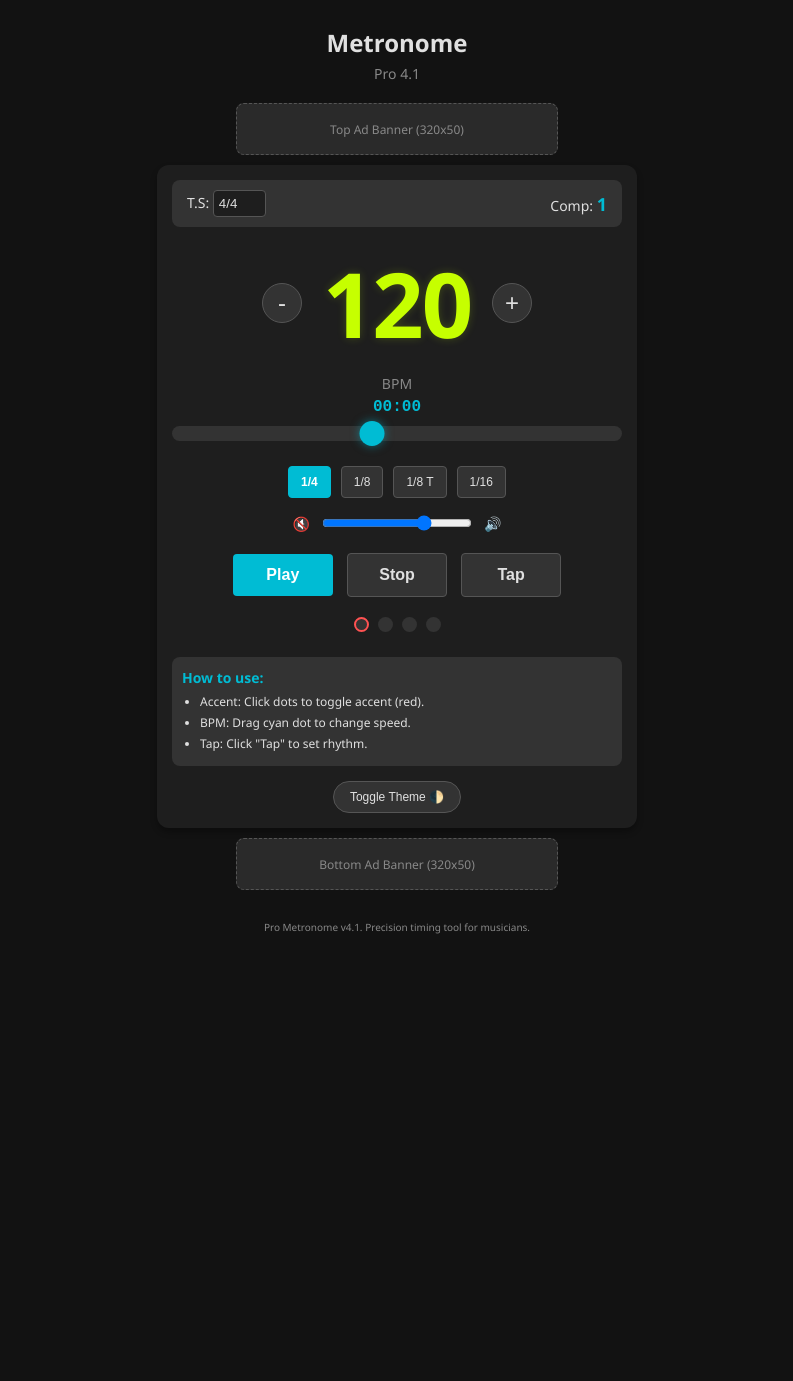
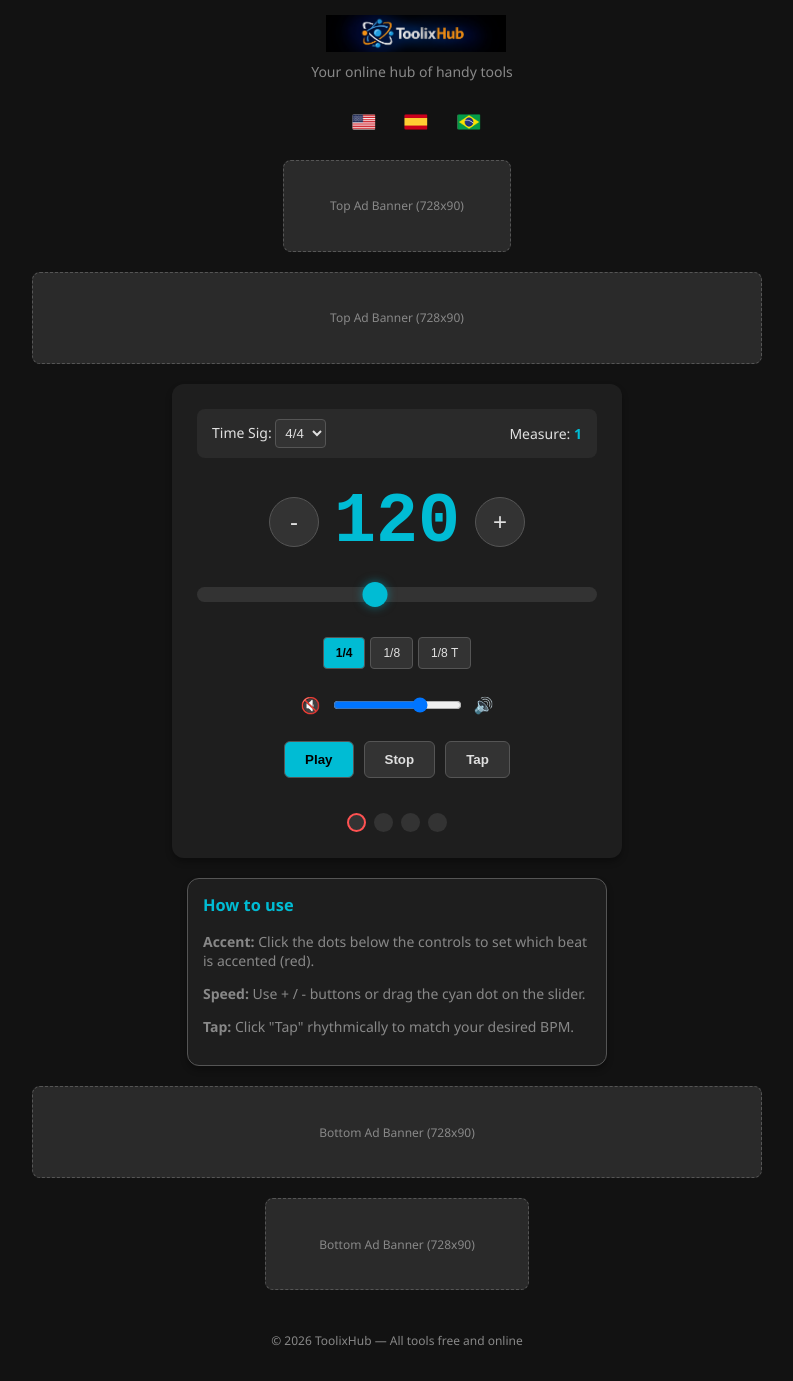
Before and after one commit to toolixhub-app/toolixhub, a Jekyll site: the page metronome.html, which Jekyll copies as it is, in a window 1280 px wide. Shown: the whole page, without its empty margins (243-1036 px from the left). Built offline with Jekyll 4.4.1, drawn with Linux system fonts in a browser that asks for light colours; before the commit the page ends 944 px from its top, so only the background shows below that.

Commit message:
Update metronome.html

```diff
--- a/metronome.html
+++ b/metronome.html
@@ -3,109 +3,46 @@
 <head>
     <meta charset="UTF-8">
     <meta name="viewport" content="width=device-width, initial-scale=1.0">
-<title>Pro Metronome 4.1</title>
+    <title>Metronome - ToolixHub</title>
+    <link rel="stylesheet" href="css/style_v2.css">
     <style>
-/* --- Tema Dark (Padrão) --- */
-:root {
-  --bg-color: #121212;
-  --container-bg: #1e1e1e;
-  --text-color: #e0e0e0;
-  --secondary-text: #888;
-  --accent-color: #00bcd4;
-  --bpm-color: #c6ff00;
-  --border-color: #555;
-  --btn-bg: #333;
-  --btn-hover: #444;
-  --ad-bg: #2a2a2a;
-}
-
-/* --- Tema Light --- */
-body.light-theme {
-  --bg-color: #f4f4f4;
-  --container-bg: #ffffff;
-  --text-color: #333;
-  --secondary-text: #666;
-  --accent-color: #008ba3;
-  --bpm-color: #000;
-  --border-color: #ccc;
-  --btn-bg: #e0e0e0;
-  --btn-hover: #d0d0d0;
-  --ad-bg: #eee;
-}
-
-body {
-  background-color: var(--bg-color);
-  color: var(--text-color);
-  font-family: 'Segoe UI', Roboto, Helvetica, Arial, sans-serif;
+        /* --- ESTILOS ESPECÍFICOS DO METRÔNOMO (Unificados ao sistema) --- */
+        .metronome-container {
             display: flex;
             flex-direction: column;
             align-items: center;
-  margin: 0;
+            gap: 15px;
             padding: 10px;
-  user-select: none;
-  min-height: 100vh;
-  transition: background-color 0.3s, color 0.3s;
-}
-
-h1 { margin-bottom: 5px; font-size: 24px; color: var(--text-color); }
-.subtitle { color: var(--secondary-text); margin-bottom: 10px; font-size: 14px; }
-
-/* Ad Space Styling */
-.ad-space {
-    background-color: var(--ad-bg);
-    color: var(--secondary-text);
-    width: 100%;
-    max-width: 320px;
-    height: 50px;
-    display: flex;
-    align-items: center;
-    justify-content: center;
-    margin: 10px 0;
-    border-radius: 8px;
-    font-size: 12px;
-    border: 1px dashed var(--border-color);
-}
-
-.main-container {
-  background: var(--container-bg);
-  padding: 15px;
-  border-radius: 12px;
-  box-shadow: 0 4px 6px rgba(0,0,0,0.3);
-  text-align: center;
-  width: 100%;
-  max-width: 450px;
-  flex-grow: 1;
         }
 
         .controls-top {
             display: flex;
             justify-content: space-between;
             gap: 15px;
-  margin-bottom: 15px;
-  background: var(--btn-bg);
+            background: #2a2a2a;
             padding: 10px 15px;
             border-radius: 8px;
             font-size: 14px;
             align-items: center;
+            width: 100%;
+            box-sizing: border-box;
+            color: var(--text-color);
         }
 
         select {
             padding: 5px;
-  background: var(--container-bg);
+            background: #333;
             color: var(--text-color);
             border: 1px solid var(--border-color);
             border-radius: 4px;
             cursor: pointer;
-  -webkit-appearance: none;
         }
 
         #measure-display {
-    font-size: 18px;
             color: var(--accent-color);
             font-weight: bold;
         }
 
-/* BPM Display and Buttons */
         .bpm-wrapper {
             display: flex;
             align-items: center;
@@ -115,24 +52,10 @@ select {
         }
 
         #bpm-display {
-    font-size: 90px;
-    font-weight: 900;
-    color: var(--bpm-color);
-    min-width: 160px;
-    text-shadow: 0 0 10px rgba(198, 255, 0, 0.2);
-    font-family: 'Segoe UI', Tahoma, Geneva, Verdana, sans-serif;
-    letter-spacing: -2px;
-}
-
-.bpm-label { font-size: 14px; color: var(--secondary-text); margin-bottom: 5px; }
-
-/* Timer Display */
-#timer-display {
-    font-size: 16px;
+            font-size: 70px;
+            font-weight: bold;
             color: var(--accent-color);
-    font-weight: bold;
-    margin-bottom: 10px;
-    font-family: monospace;
+            font-family: 'Courier New', Courier, monospace;
         }
 
         .bpm-btn {
@@ -140,24 +63,20 @@ select {
             border: 1px solid var(--border-color);
             color: var(--text-color);
             font-size: 24px;
-    width: 40px;
-    height: 40px;
+            width: 50px;
+            height: 50px;
             border-radius: 50%;
             cursor: pointer;
-    transition: background 0.2s;
-    touch-action: manipulation;
         }
-.bpm-btn:hover { background: var(--btn-hover); }
 
         #bpm-control {
             position: relative;
             width: 100%;
             height: 15px;
-  margin-bottom: 25px;
-  background: var(--btn-bg);
+            background: #333;
             border-radius: 10px;
             cursor: pointer;
-  touch-action: none;
+            margin-bottom: 20px;
         }
 
         #bpm-dot {
@@ -167,19 +86,17 @@ select {
             background-color: var(--accent-color);
             border-radius: 50%;
             top: -5px;
-  left: 140px;
+            left: 50%;
             transform: translateX(-50%);
             cursor: pointer;
             box-shadow: 0 0 10px rgba(0, 188, 212, 0.5);
-  transition: left 0.05s linear;
         }
 
-/* Subdivision Controls */
         .subdivision-container {
-    margin-bottom: 15px;
             display: flex;
             justify-content: center;
-    gap: 10px;
+            gap: 5px;
+            margin-bottom: 10px;
         }
 
         .sub-btn {
@@ -190,141 +107,103 @@ select {
             border-radius: 4px;
             cursor: pointer;
             font-size: 12px;
-    transition: all 0.2s;
-    touch-action: manipulation;
         }
 
         .sub-btn.active {
             background: var(--accent-color);
-    color: #fff;
-    border-color: var(--accent-color);
+            color: #000;
             font-weight: bold;
         }
 
-/* Volume Control */
         .volume-container {
             display: flex;
             align-items: center;
             justify-content: center;
             gap: 10px;
-    margin-bottom: 15px;
-    font-size: 14px;
             color: var(--secondary-text);
+            margin-bottom: 10px;
         }
-input[type=range] { width: 150px; cursor: pointer; }
 
-.btn-container { margin-bottom: 15px; }
-.btn {
+        .metronome-controls {
+            display: flex;
+            flex-wrap: wrap;
+            justify-content: center;
+            gap: 10px;
+            margin-bottom: 10px;
+        }
+
+        .btn-metro {
             background-color: var(--btn-bg);
             color: var(--text-color);
             border: 1px solid var(--border-color);
-  padding: 12px 24px;
-  margin: 5px;
+            padding: 10px 20px;
+            border-radius: 6px;
             cursor: pointer;
-  border-radius: 4px;
             font-weight: bold;
-  font-size: 16px;
-  transition: all 0.2s;
-  min-width: 100px;
-  touch-action: manipulation;
         }
-.btn:hover { background-color: var(--btn-hover); }
-.btn:active { transform: translateY(1px); }
-.btn#play-btn { background-color: var(--accent-color); color: #fff; border:none; }
 
-/* Visual Dots Styles */
-#beat-indicator { display: flex; justify-content: center; margin-top: 10px; min-height: 25px; flex-wrap: wrap; gap: 5px;}
+        .btn-metro#play-btn {
+            background-color: var(--accent-color);
+            color: #000;
+        }
+
+        #beat-indicator {
+            display: flex;
+            justify-content: center;
+            margin-top: 10px;
+            gap: 8px;
+            min-height: 20px;
+        }
+
         .beat-dot {
             width: 15px;
             height: 15px;
-  margin: 0 2px;
             border-radius: 50%;
-  background-color: var(--btn-bg);
-  transition: all 0.05s;
+            background-color: #333;
             cursor: pointer;
+            border: 2px solid transparent;
         }
-.beat-dot.active { background-color: var(--border-color); }
-/* Destaque tempo normal */
-.beat-dot.normal-playing { background-color: var(--accent-color); box-shadow: 0 0 10px var(--accent-color); transform: scale(1.2); }
-/* Destaque acento (Vermelho) */
-.beat-dot.accent-playing { background-color: #ff5252; box-shadow: 0 0 10px #ff5252; transform: scale(1.2); }
-/* Destaque subdivisão */
-.beat-dot.sub-playing { background-color: #ff5252; opacity: 0.7; transform: scale(0.8); }
+        .beat-dot.will-accent { border-color: #ff5252; }
+        .beat-dot.accent-playing { background-color: #ff5252; }
+        .beat-dot.normal-playing { background-color: var(--accent-color); }
+        .beat-dot.sub-playing { background-color: #ff5252; opacity: 0.5; }
 
-.beat-dot.will-accent { border: 2px solid #ff5252; box-sizing: border-box; }
-
-/* Instructions */
-.instructions {
+        .tool-info {
+            background: var(--container-bg);
+            padding: 15px;
+            margin: 10px auto;
+            border-radius: 12px;
+            box-shadow: 0 4px 6px rgba(0,0,0,0.3);
+            width: 90%;
+            max-width: 420px;
+            font-size: 14px;
+            color: var(--secondary-text);
             text-align: left;
-    font-size: 12px;
-    color: var(--text-color);
-    background: var(--btn-bg);
-    padding: 10px;
-    border-radius: 8px;
-    margin-top: 15px;
-    line-height: 1.5;
+            border: 1px solid var(--border-color);
+            box-sizing: border-box;
         }
-.instructions h3 { margin: 0 0 5px 0; color: var(--accent-color); font-size: 14px; }
-.instructions ul { padding-left: 18px; margin: 0; }
-.instructions li { margin-bottom: 3px; }
-
-/* Theme Toggle Button Updated Positioning */
-#theme-toggle {
-    margin-top: 15px;
-    background: var(--btn-bg);
-    color: var(--text-color);
-    border: 1px solid var(--border-color);
-    border-radius: 20px;
-    padding: 8px 16px;
-    cursor: pointer;
-    font-size: 12px;
-    width: auto;
-}
-
-/* Footer */
-footer {
-    margin-top: 20px;
-    font-size: 10px;
-    color: var(--secondary-text);
-    max-width: 600px;
-    text-align: center;
-}
-
+        .tool-info h3 { color: var(--accent-color); margin-top: 0; }
     </style>
 </head>
 <body>
 
-<h1>Metronome</h1>
-<div class="subtitle">Pro 4.1</div>
+    <div id="header-placeholder"></div>
 
-<div class="ad-space">Top Ad Banner (320x50)</div>
+    <div class="ad-space">Top Ad Banner (728x90)</div>
 
-<div class="main-container">
+    <main class="calc-container" style="max-width: 450px;">
+        <div class="metronome-container">
 
             <div class="controls-top">
-      <label>T.S:
+                <label>Time Sig:
                     <select id="time-signature">
-          <optgroup label="Simple" style="background:var(--container-bg); color:var(--text-color)">
                         <option value="2/4">2/4</option>
                         <option value="3/4">3/4</option>
                         <option value="4/4" selected>4/4</option>
-              <option value="5/4">5/4</option>
-              <option value="6/4">6/4</option>
-              <option value="7/4">7/4</option>
-          </optgroup>
-          <optgroup label="Compound/Odd" style="background:var(--container-bg); color:var(--text-color)">
-              <option value="3/8">3/8</option>
-              <option value="5/8">5/8</option>
                         <option value="6/8">6/8</option>
-              <option value="7/8">7/8</option>
-              <option value="9/8">9/8</option>
-              <option value="11/8">11/8</option>
-              <option value="12/8">12/8</option>
-              <option value="13/8">13/8</option>
-          </optgroup>
                     </select>
                 </label>
-      <div>Comp: <span id="measure-display">1</span></div>
+                <div>Measure: <span id="measure-display">1</span></div>
             </div>
 
             <div class="bpm-wrapper">
@@ -332,9 +211,6 @@ footer {
                 <div id="bpm-display">120</div>
                 <button class="bpm-btn" id="bpm-plus">+</button>
             </div>
-    <div class="bpm-label">BPM</div>
-
-    <div id="timer-display">00:00</div>
 
             <div id="bpm-control">
                 <div id="bpm-dot"></div>
@@ -344,7 +220,6 @@ footer {
                 <button class="sub-btn active" data-sub="1">1/4</button>
                 <button class="sub-btn" data-sub="2">1/8</button>
                 <button class="sub-btn" data-sub="3">1/8 T</button>
-        <button class="sub-btn" data-sub="4">1/16</button>
             </div>
 
             <div class="volume-container">
@@ -353,31 +228,41 @@ footer {
                 <span>🔊</span>
             </div>
 
-    <div class="btn-container">
-      <button class="btn" id="play-btn">Play</button>
-      <button class="btn" id="stop-btn">Stop</button>
-      <button class="btn" id="tap-btn">Tap</button>
+            <div class="metronome-controls">
+                <button class="btn-metro" id="play-btn">Play</button>
+                <button class="btn-metro" id="stop-btn">Stop</button>
+                <button class="btn-metro" id="tap-btn">Tap</button>
             </div>
 
             <div id="beat-indicator"></div>
+        </div>
+    </main>
 
-    <div class="instructions">
-        <h3>How to use:</h3>
-        <ul>
-            <li><span>Accent:</span> Click dots to toggle accent (red).</li>
-            <li><span>BPM:</span> Drag cyan dot to change speed.</li>
-            <li><span>Tap:</span> Click "Tap" to set rhythm.</li>
-        </ul>
-    </div>
+    <section class="tool-info">
+        <h3>How to use</h3>
+        <p><strong>Accent:</strong> Click the dots below the controls to set which beat is accented (red).</p>
+        <p><strong>Speed:</strong> Use + / - buttons or drag the cyan dot on the slider.</p>
+        <p><strong>Tap:</strong> Click "Tap" rhythmically to match your desired BPM.</p>
+    </section>
 
-    <button id="theme-toggle">Toggle Theme 🌓</button>
-</div>
+    <div class="ad-space">Bottom Ad Banner (728x90)</div>
 
-<div class="ad-space">Bottom Ad Banner (320x50)</div>
+    <div id="footer-placeholder"></div>
 
-<footer>
-    Pro Metronome v4.1. Precision timing tool for musicians.
-</footer>
+    <script>
+        function loadComponent(id, file) {
+            fetch(file)
+                .then(response => {
+                    if (!response.ok) return '';
+                    return response.text();
+                })
+                .then(data => {
+                    document.getElementById(id).innerHTML = data;
+                });
+        }
+        loadComponent('header-placeholder', 'header.html');
+        loadComponent('footer-placeholder', 'footer.html');
+    </script>
 
     <script>
         // --- Config & State ---
@@ -409,22 +290,13 @@ const timeSigSelect = document.getElementById('time-signature');
         const beatIndicator = document.getElementById('beat-indicator');
         const measureDisplay = document.getElementById('measure-display');
         const volumeControl = document.getElementById('volume-control');
-const timerDisplay = document.getElementById('timer-display');
-const themeToggle = document.getElementById('theme-toggle');
 
-// --- Initialization ---
         function init() {
             parseTimeSignature();
             renderBeats();
             updateBPMDisplay();
         }
 
-// --- Theme Toggle ---
-themeToggle.addEventListener('click', () => {
-    document.body.classList.toggle('light-theme');
-});
-
-// --- Parse Time Sig ---
         function parseTimeSignature() {
             const val = timeSigSelect.value;
             const parts = val.split('/');
@@ -536,27 +391,11 @@ function stop() {
             currentBeat = 0;
             currentMeasure = 1;
             measureDisplay.innerText = currentMeasure;
-
-  // Reset timer
-  clearInterval(studyTimerID);
-  studyTimerID = null;
-  timerDisplay.innerText = "00:00";
-
             resetBeatVisuals();
         }
 
-// --- Helpers (Timer & Volume) ---
-function updateTimer() {
-  const diff = Date.now() - startTime;
-  const minutes = Math.floor(diff / 60000);
-  const seconds = Math.floor((diff % 60000) / 1000);
-  timerDisplay.innerText = `${String(minutes).padStart(2, '0')}:${String(seconds).padStart(2, '0')}`;
-}
-
         volumeControl.addEventListener('input', (e) => {
-    if (masterGainNode) {
-        masterGainNode.gain.value = e.target.value;
-    }
+            if (masterGainNode) masterGainNode.gain.value = e.target.value;
         });
 
         document.getElementById('play-btn').addEventListener('click', () => {
@@ -588,55 +425,28 @@ document.getElementById('bpm-minus').addEventListener('click', () => {
             if(bpm > 40) { bpm--; updateBPMDisplay(); }
         });
 
-// --- Slider Touch/Mouse Events ---
         let dragging = false;
-
-// Mouse
         bpmDot.addEventListener('mousedown', () => dragging = true);
         document.addEventListener('mouseup', () => dragging = false);
-document.addEventListener('mousemove', (e) => {
-  if (!dragging) return;
-  setBPMFromSlider(e.clientX);
-});
+        document.addEventListener('mousemove', (e) => { if (dragging) setBPMFromSlider(e.clientX); });
         bpmControl.addEventListener('mousedown', (e) => setBPMFromSlider(e.clientX));
 
-// Touch (Android/iOS)
-bpmDot.addEventListener('touchstart', (e) => {
-    dragging = true;
-    e.preventDefault();
-}, {passive: false});
+        // Touch
+        bpmDot.addEventListener('touchstart', (e) => { dragging = true; e.preventDefault(); }, {passive: false});
+        document.addEventListener('touchend', () => dragging = false);
+        document.addEventListener('touchmove', (e) => { if (dragging) setBPMFromSlider(e.touches[0].clientX); e.preventDefault(); }, {passive: false});
 
-document.addEventListener('touchend', () => dragging = false);
-document.addEventListener('touchmove', (e) => {
-  if (!dragging) return;
-  setBPMFromSlider(e.touches[0].clientX);
-  e.preventDefault();
-}, {passive: false});
-
-bpmControl.addEventListener('touchstart', (e) => {
-    setBPMFromSlider(e.touches[0].clientX);
-    dragging = true;
-    e.preventDefault();
-}, {passive: false});
-
-// --- Time Signature & Accent ---
         function renderBeats() {
             beatIndicator.innerHTML = '';
             if(accentBeatIndex >= beatsPerMeasure) accentBeatIndex = 0;
-
             for (let i = 0; i < beatsPerMeasure; i++) {
                 const dot = document.createElement('div');
                 dot.className = 'beat-dot';
-
-    if(i === accentBeatIndex) {
-        dot.classList.add('will-accent');
-    }
-
+                if(i === accentBeatIndex) dot.classList.add('will-accent');
                 dot.addEventListener('click', () => {
                     accentBeatIndex = i;
                     updateAccentVisuals();
                 });
-
                 beatIndicator.appendChild(dot);
             }
         }
@@ -682,9 +485,7 @@ document.getElementById('tap-btn').addEventListener('click', () => {
             if (tapTimes.length > 4) tapTimes.shift();
             if (tapTimes.length >= 2) {
                 let intervals = [];
-    for (let i = 1; i < tapTimes.length; i++) {
-      intervals.push(tapTimes[i] - tapTimes[i - 1]);
-    }
+                for (let i = 1; i < tapTimes.length; i++) intervals.push(tapTimes[i] - tapTimes[i - 1]);
                 let avg = intervals.reduce((a, b) => a + b, 0) / intervals.length;
                 bpm = Math.round(60000 / avg);
                 updateBPMDisplay();
```
Also changed, not shown: other parts of metronome.html (+4 -34 lines). Lines whose indentation alone changed are shown as unchanged.
